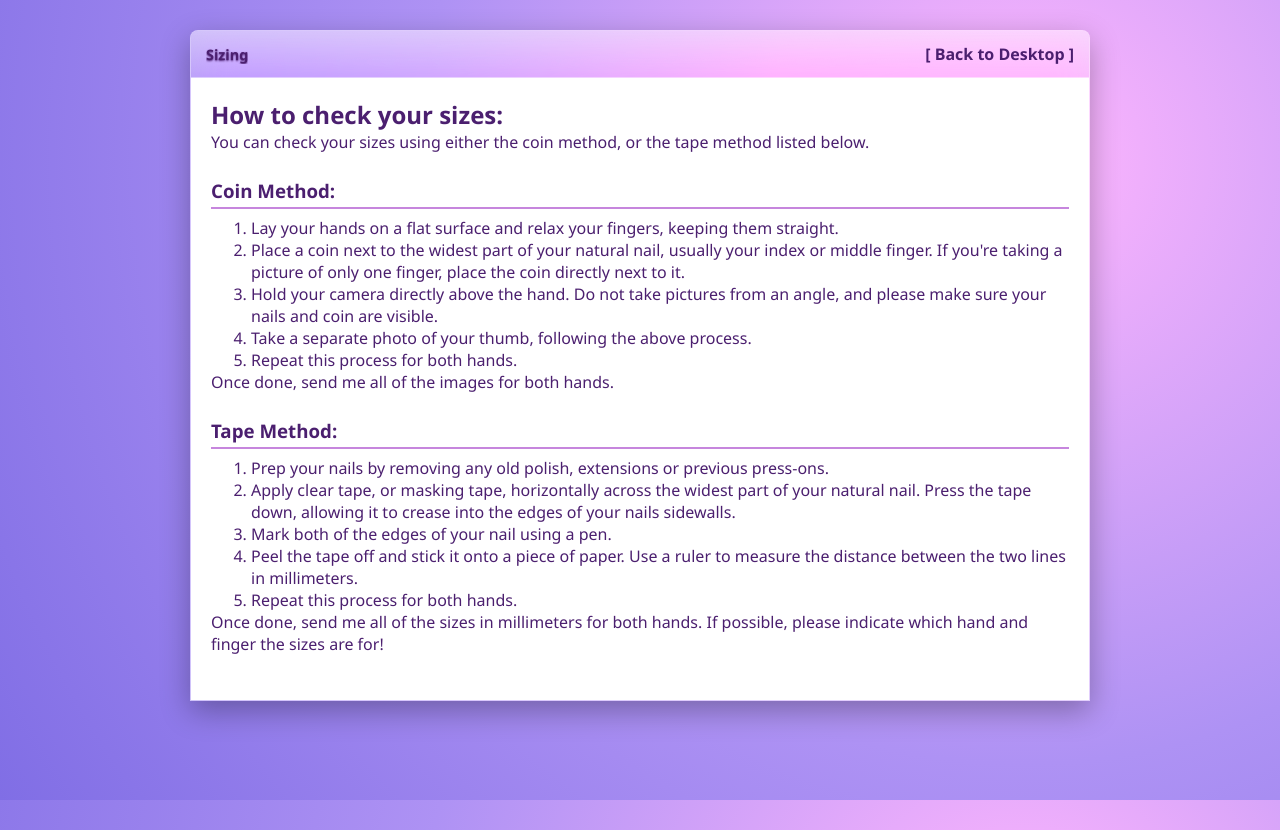
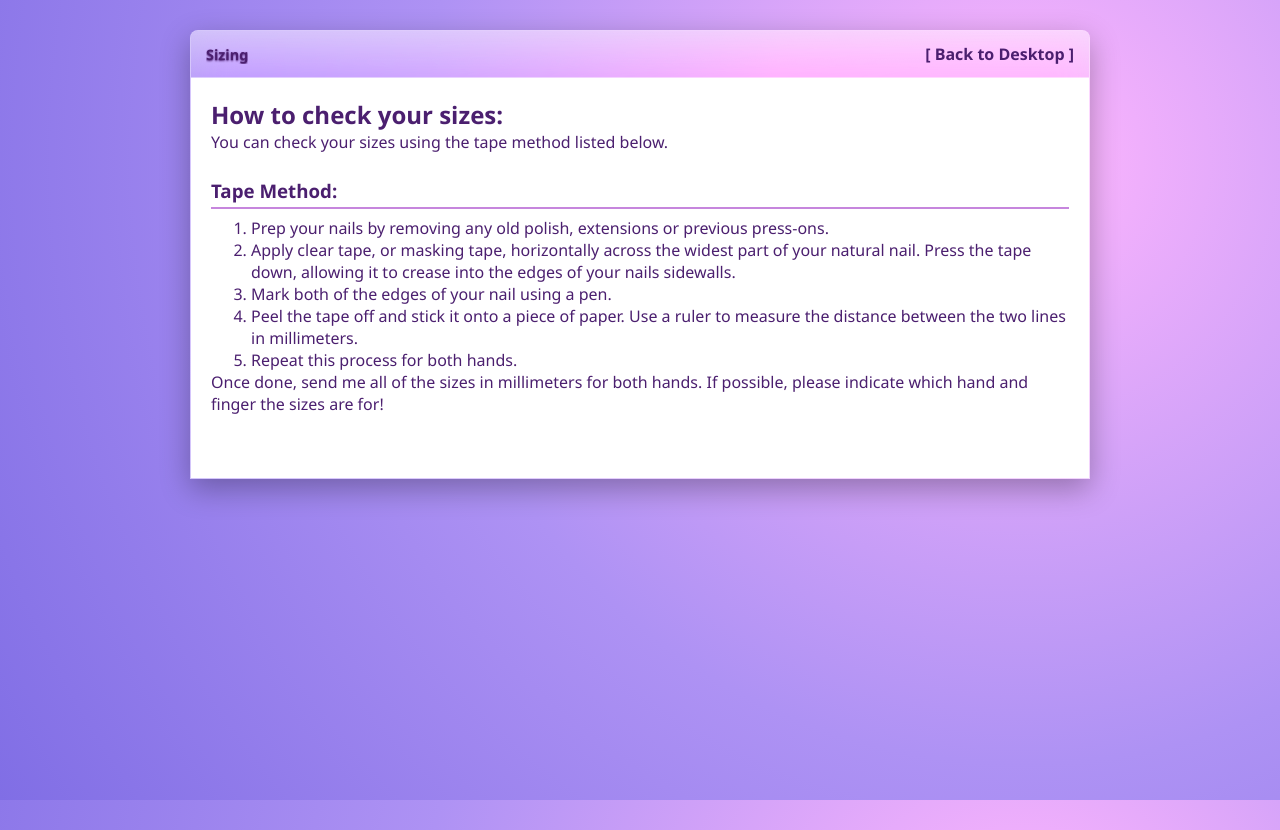
Before and after one commit to Z001K/portfolio-nails, a plain HTML site: page sizing.html in a window 1280 px wide. Drawn offline with Linux system fonts and the light colour scheme.

Commit message:
Update sizing.html

```diff
--- a/sizing.html
+++ b/sizing.html
@@ -23,18 +23,7 @@
 
             <div class="info-section">
                 <h2>How to check your sizes:</h2>
-                <p>You can check your sizes using either the coin method, or the tape method listed below.</p>
-            </div>
-            <div class="info-section">
-                <h3>Coin Method:</h3>
-                <ol>
-                        <li>Lay your hands on a flat surface and relax your fingers, keeping them straight.</li>
-                        <li>Place a coin next to the widest part of your natural nail, usually your index or middle finger. If you're taking a picture of only one finger, place the coin directly next to it.</li>
-                        <li>Hold your camera directly above the hand. Do not take pictures from an angle, and please make sure your nails and coin are visible.</li>
-                        <li>Take a separate photo of your thumb, following the above process.</li>
-                        <li>Repeat this process for both hands.</li>
-                    </ol>
-                <p>Once done, send me all of the images for both hands.</p>
+                <p>You can check your sizes using the tape method listed below.</p>
             </div>
             <div class="info-section">
                 <h3>Tape Method:</h3>
```
